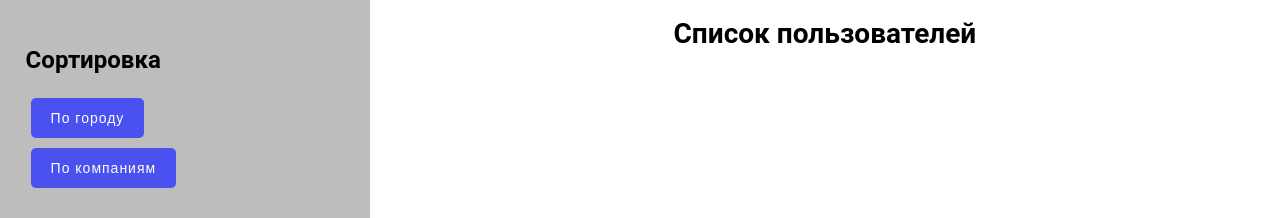
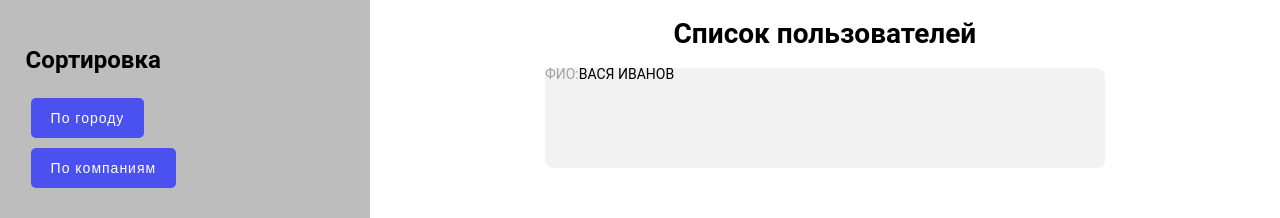
Before and after one commit to ArtemHard/person_list, a React (Create React App) app in the folder app/: page / in a window 1280 px wide. Shown: the top 218 px of the page. Built offline with nearby package versions, Linux system fonts and the light colour scheme; no server answers.

Commit message:
add span

```diff
--- a/app/src/App.tsx
+++ b/app/src/App.tsx
@@ -2,6 +2,7 @@ import { useEffect } from "react";
 import styled from "styled-components";
 import "./App.css";
 import { Button } from "./components/Button";
+import { Card } from "./components/Card";
 import { LeftBlock } from "./components/LeftBlock";
 import { RightBlock } from "./components/RightBlock";
 import { useAppDispatch, useAppSelector } from "./hooks/hooks";
@@ -50,6 +51,7 @@ function App() {
           <HeaderWrapper>
             <RightTitle>Список пользователей</RightTitle>
           </HeaderWrapper>
+          <Card />
         </RightBlock>
       </main>
     </>
--- /dev/null
+++ b/app/src/components/Card.tsx
@@ -0,0 +1,49 @@
+import React from "react";
+import styled from "styled-components";
+
+const CardWrapper = styled.div`
+  background-color: var(--colors-bg-m);
+  width: 100%;
+  width: 560px; // FIT CONTENT
+  height: 100px;
+  display: flex;
+  flex-direction: column;
+  border-radius: var(--rad-b);
+`;
+
+const InfoWrapper = styled.div`
+  display: flex;
+`;
+
+const InfoArticle = styled.span`
+  font-family: var(--family);
+  font-style: normal;
+  font-weight: var(--fw-normal);
+  font-size: var(--fs-h);
+  line-height: 13px;
+  /* identical to box height */
+
+  color: #a3a3a3;
+`;
+
+const InfoData = styled.span`
+  font-family: var(--family);
+  font-style: normal;
+  font-weight: var(--fw-normal);
+  font-size: var(--fs-h);
+  line-height: 13px;
+  /* identical to box height */
+
+  color: var(--color-text);
+`;
+
+export const Card = () => {
+  return (
+    <CardWrapper>
+      <InfoWrapper>
+        <InfoArticle>ФИО: </InfoArticle>
+        <InfoData> ВАСЯ ИВАНОВ</InfoData>
+      </InfoWrapper>
+    </CardWrapper>
+  );
+};
--- a/app/src/components/RightBlock.tsx
+++ b/app/src/components/RightBlock.tsx
@@ -2,4 +2,7 @@ import styled from "styled-components";
 
 export const RightBlock = styled.div`
   width: 100%;
+  display: flex;
+  flex-direction: column;
+  align-items: center;
 `;
```
